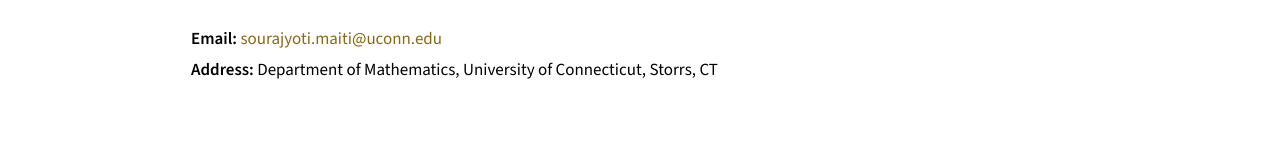
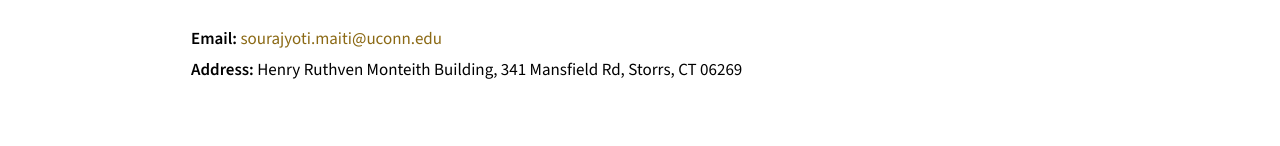
Before and after one commit to soura-code/sourajyoti, a plain HTML site: page index.html in a window 1280 px wide. Shown: the part 478-624 px from the top of the page. Drawn offline with nearby package versions, Linux system fonts and the light colour scheme.

Commit message:
Add files via upload

```diff
--- a/index.html
+++ b/index.html
@@ -56,7 +56,7 @@
 
 <div class="contact">
   <p><strong>Email:</strong> <a href="mailto:sourajyoti.maiti@uconn.edu">sourajyoti.maiti@uconn.edu</a></p>
-  <p><strong>Address:</strong> Department of Mathematics, University of Connecticut, Storrs, CT</p>
+  <p><strong>Address:</strong> Henry Ruthven Monteith Building, 341 Mansfield Rd, Storrs, CT 06269</p>
 </div>
 </main>
 <footer>&copy; Copyright 2026 Sourajyoti Maiti. Hosted by <a href="https://pages.github.com/" style="color:inherit;text-decoration:underline">GitHub Pages</a>.</footer>
```
